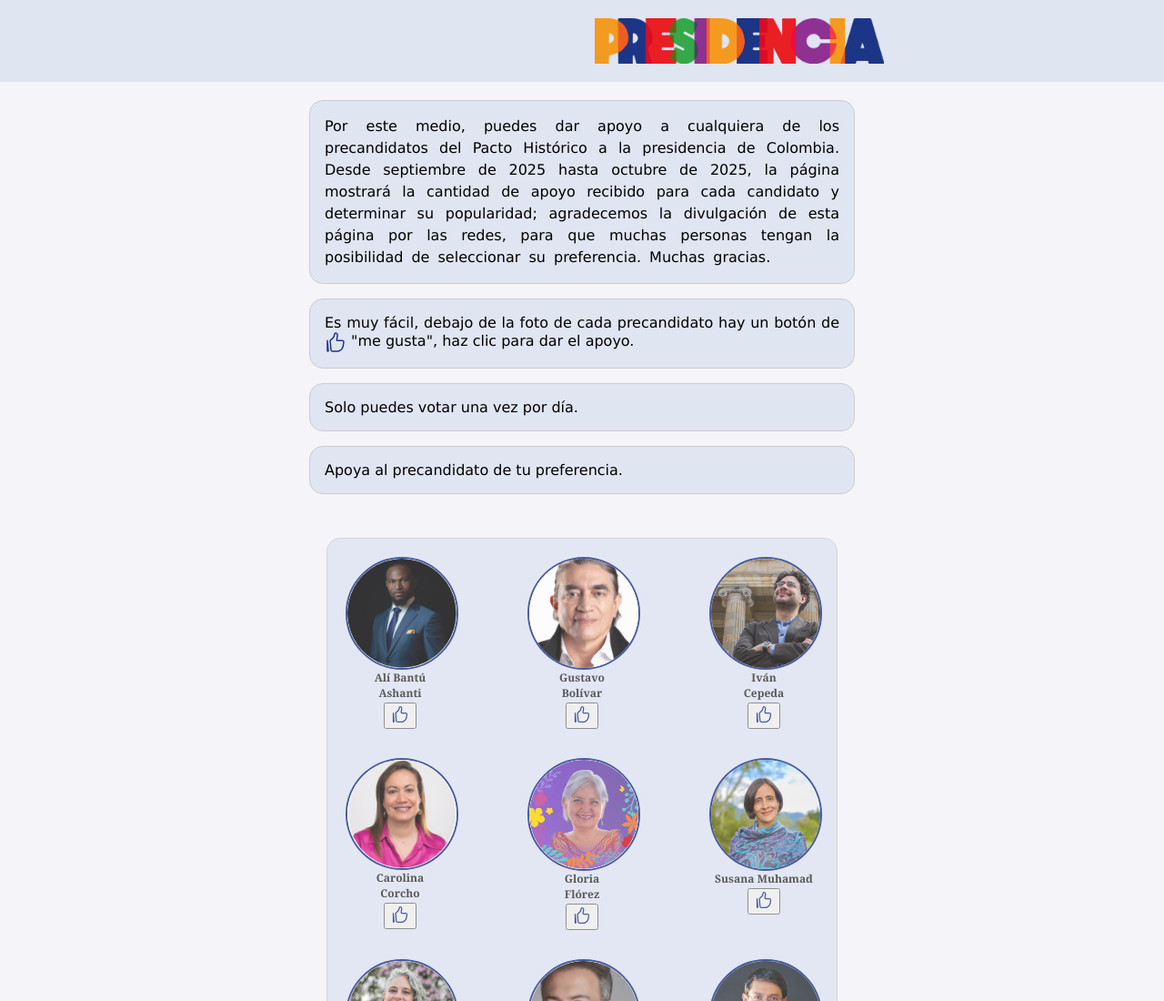
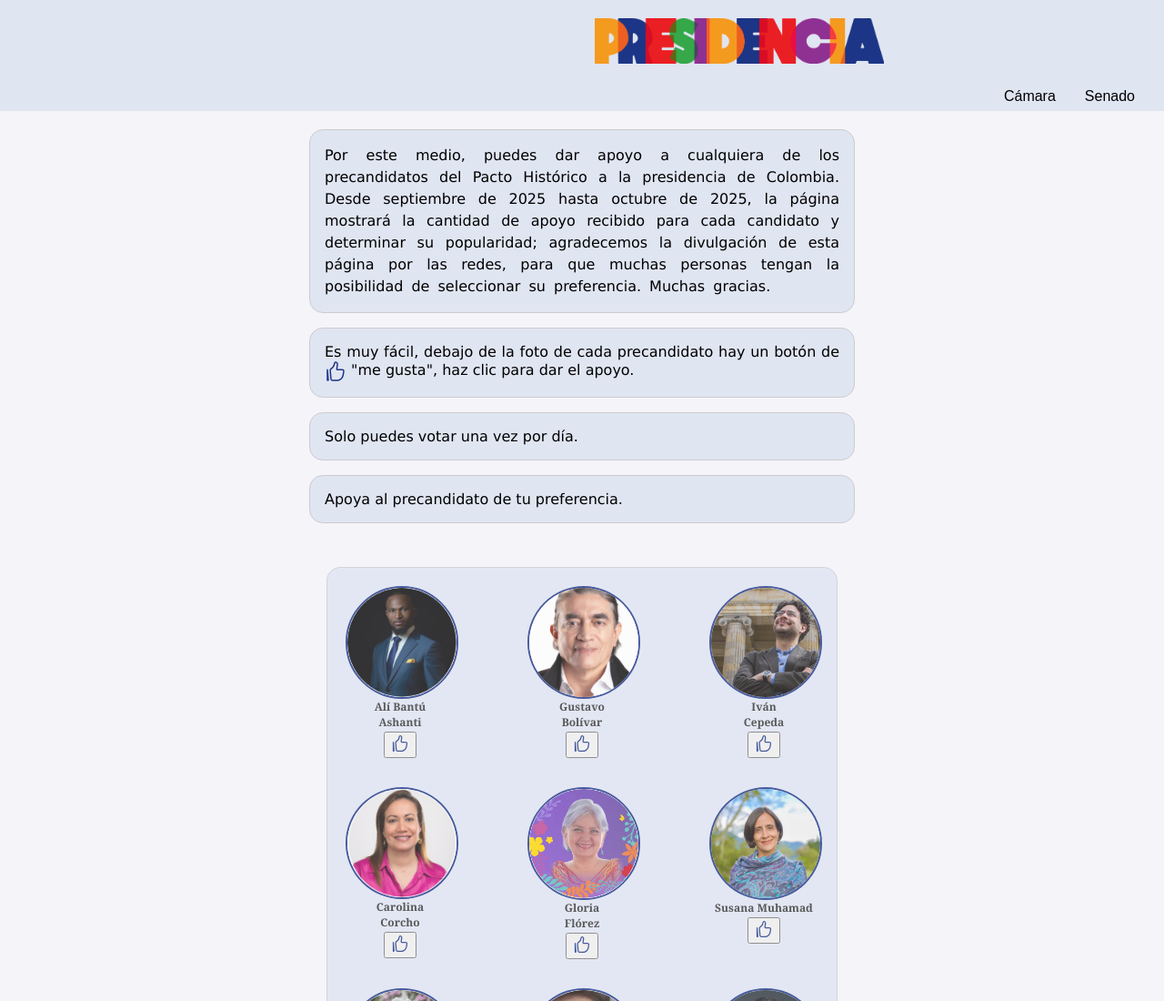
Before and after one commit to GaboEA/ConsultaPrecandidato, a website: page index.html in a window 1280 px wide. Shown: the top 1100 px of the page at 91% size. Drawn offline with nearby package versions, Linux system fonts and the light colour scheme; no server answers.

Commit message:
added buttons for 'camara' and 'senado'

```diff
--- a/index.html
+++ b/index.html
@@ -28,6 +28,10 @@
     <div class="header-container">
         <div class="log-container"></div>
         <div class="log-pres"></div>
+    </div>
+    <div class="navigator-container">
+        <div class="pagNext" title="Apoyo a Cámara"><a href="/public/camara.html"><p>Cámara</p></a></div>
+        <div class="pagNext" title="Apoyo a Senado"><a href="/public/senado.html"><p>Senado</p></a></div>
     </div>
     <section class="question-container" id="question-section">
         <div class="instruc-section">
--- a/style.css
+++ b/style.css
@@ -15,12 +15,43 @@
 .header-container {
     width: 100%;
     height: 50px;
-    margin-bottom: 20px;
+    /* margin-bottom: 20px; */
     background-color: #e0e5f2;
     padding: 20px 0 20px 0;
     display: flex;
     justify-content: center;
     gap: 6em;
+}
+
+.navigator-container{
+    height: 2em;
+    display: flex;
+    justify-content: end;
+    align-items: center;
+    gap: 2em;
+    padding-right: 2em;
+    margin-bottom: 20px;
+    background-image:  radial-gradient(#1C3587 0.5px, transparent 0.5px), radial-gradient(#1C3587 0.5px, #e0e5f2 0.5px);
+    background-size: 20px 20px;
+    background-position: 0 0,10px 10px;
+    background-color: #e0e5f2;
+}
+
+.pagNext{
+    height: max-content;
+    display: flex;
+    align-items: center;
+}
+
+.pagNext a{
+    text-decoration: none;
+    color: inherit;
+}
+
+.pagNext a:hover{
+    filter: drop-shadow(1px 1px 1px #302c2c);
+    transform: scale(1.2);
+    transition: scale 2s ease-in;
 }
 
 .log-container {
```
